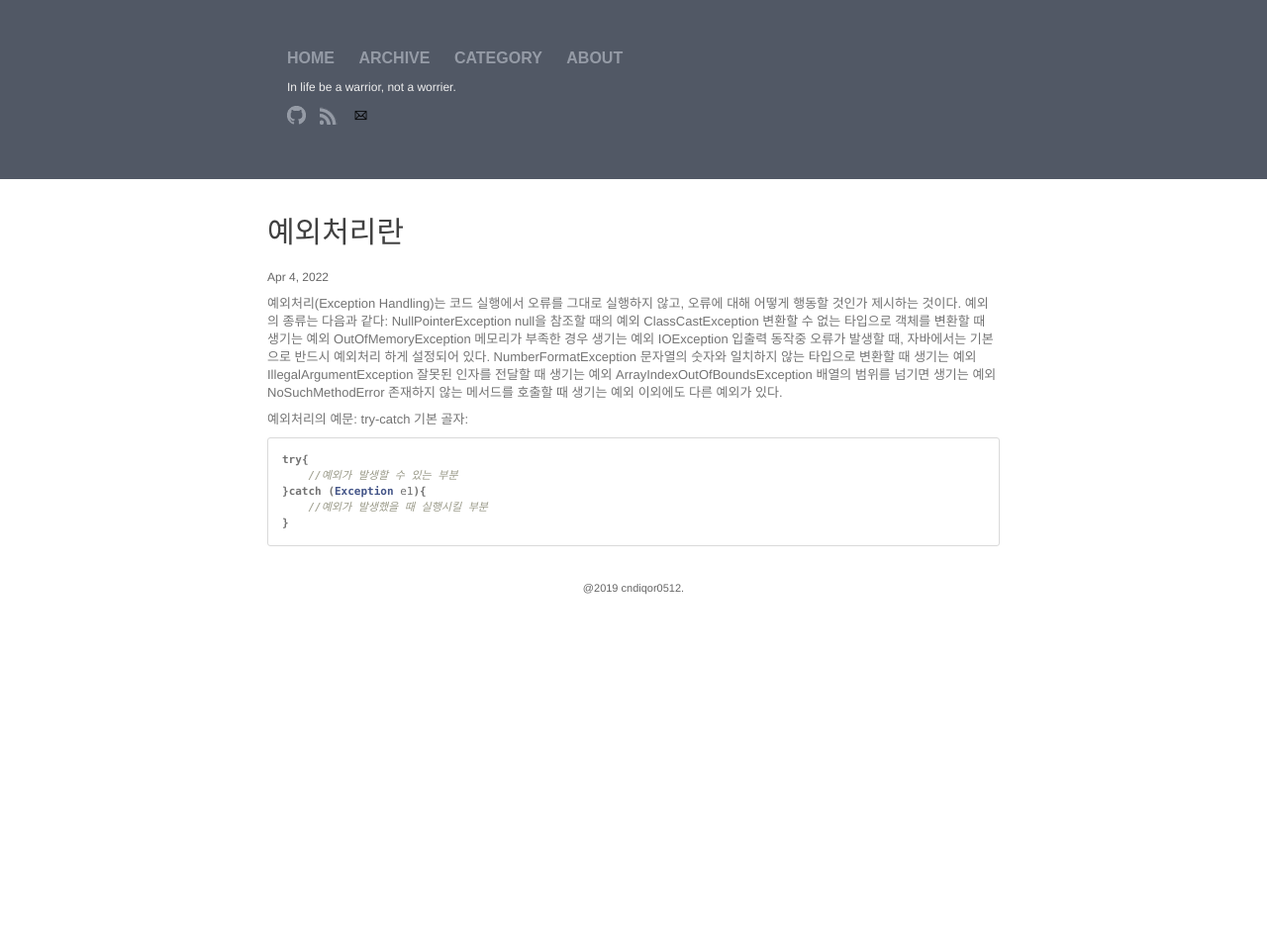
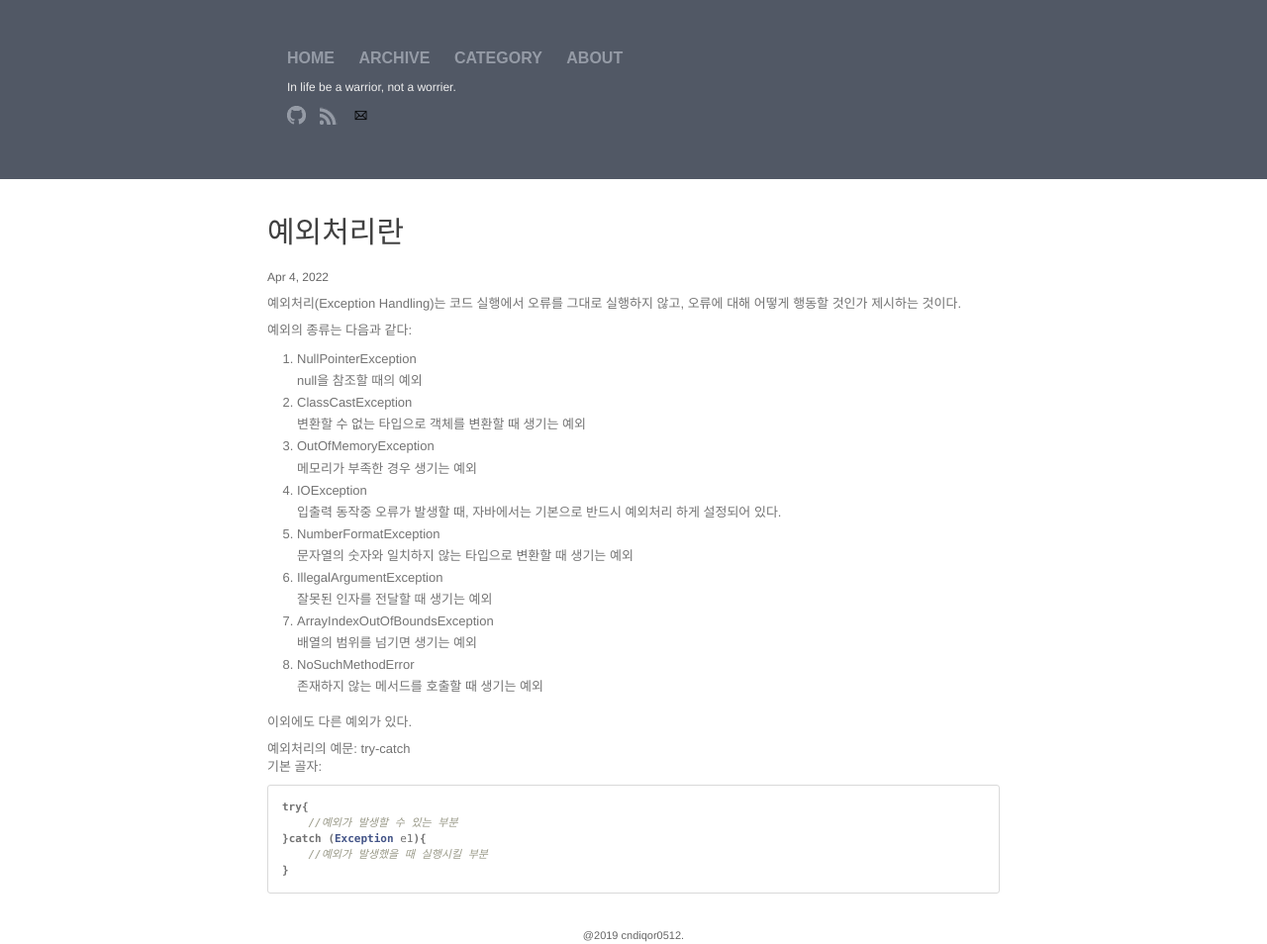
Before and after one commit to cndiqor0512/Blog, a Jekyll site: the page built from _posts/2022-04-04-예외처리.markdown, in a window 1280 px wide. Shown: the whole page at 99% size. Built offline with Jekyll 4.4.1, drawn with Linux system fonts in a browser that asks for light colours; comment, search, counter and statistics services are not loaded; before the commit the page ends 900 px from its top, so only the background shows below that; some of the changed lines change nothing that is shown.

```diff
--- a/_posts/2022-04-04-예외처리.markdown
+++ b/_posts/2022-04-04-예외처리.markdown
@@ -4,23 +4,25 @@
 categories: programming, java
 ---
 예외처리(Exception Handling)는 코드 실행에서 오류를 그대로 실행하지 않고, 오류에 대해 어떻게 행동할 것인가 제시하는 것이다.
+
 예외의 종류는 다음과 같다:
-NullPointerException
+1. NullPointerException
 null을 참조할 때의 예외
-ClassCastException
+2. ClassCastException
 변환할 수 없는 타입으로 객체를 변환할 때 생기는 예외
-OutOfMemoryException
+3. OutOfMemoryException
 메모리가 부족한 경우 생기는 예외
-IOException
+4. IOException
 입출력 동작중 오류가 발생할 때, 자바에서는 기본으로 반드시 예외처리 하게 설정되어 있다.
-NumberFormatException
+5. NumberFormatException
 문자열의 숫자와 일치하지 않는 타입으로 변환할 때 생기는 예외
-IllegalArgumentException
+6. IllegalArgumentException
 잘못된 인자를 전달할 때 생기는 예외
-ArrayIndexOutOfBoundsException
+7. ArrayIndexOutOfBoundsException
 배열의 범위를 넘기면 생기는 예외
-NoSuchMethodError
+8. NoSuchMethodError
 존재하지 않는 메서드를 호출할 때 생기는 예외
+
 이외에도 다른 예외가 있다.
 
 예외처리의 예문: try-catch
```
